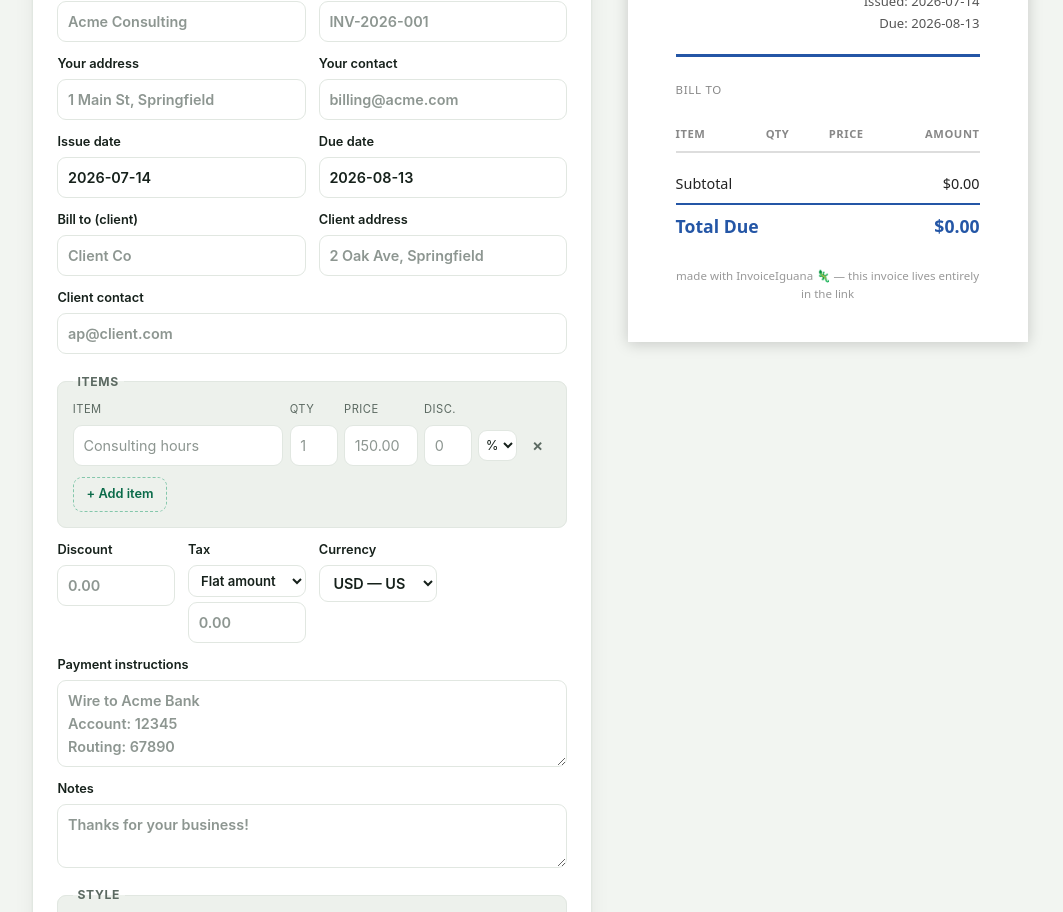
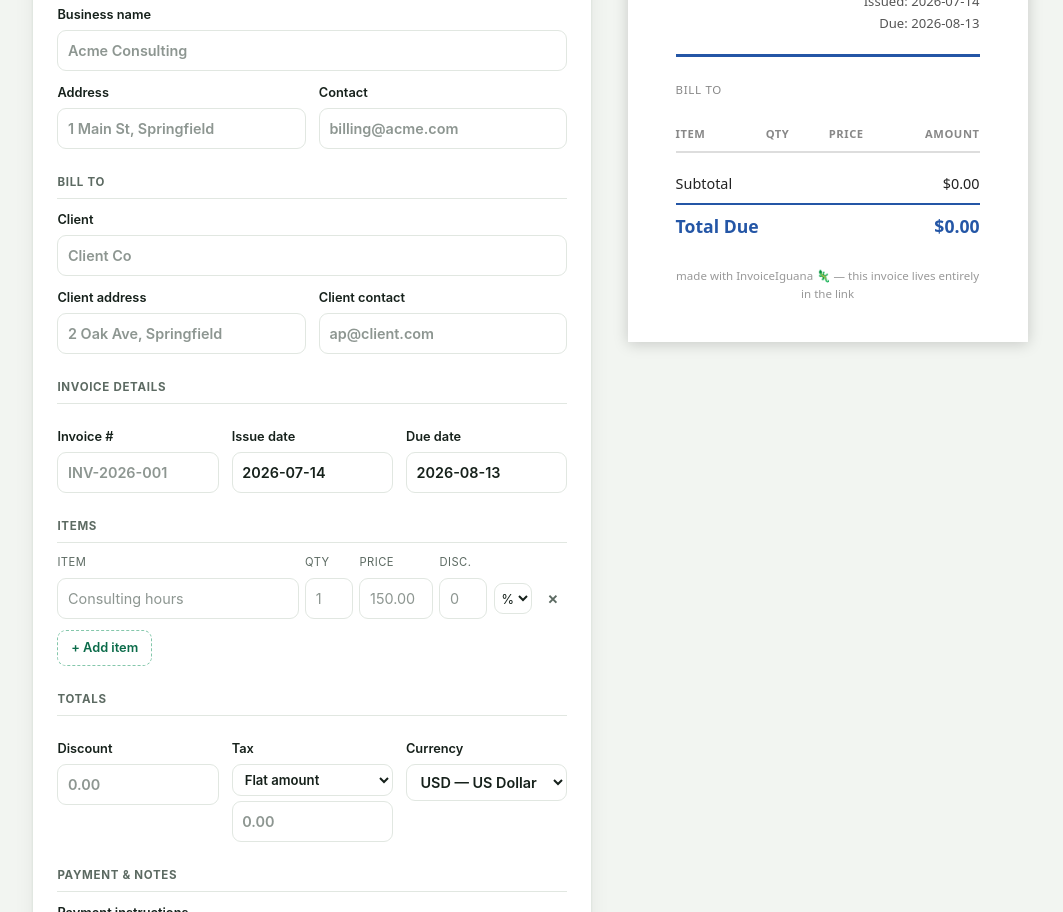
Before and after one commit to JohnnyPicklesInc/InvoiceIguana, a website with bundled scripts: page site/index.html in a window 1280 px wide. Shown: the part 317-1229 px from the top of the page, without its empty margins (110-1173 px from the left). Built offline with nearby package versions, Linux system fonts and the light colour scheme.

Commit message:
remove business restriction

```diff
--- a/site/generator.css
+++ b/site/generator.css
@@ -85,17 +85,31 @@ form textarea { resize: vertical; }
 .grid2 { display: grid; grid-template-columns: 1fr 1fr; gap: 0 0.8rem; }
 .grid4 { display: grid; grid-template-columns: repeat(4, 1fr); gap: 0 0.8rem; }
 
+.grid3 { display: grid; grid-template-columns: repeat(3, 1fr); gap: 0 0.8rem; }
 .tax-preset { font-size: 0.82rem; padding: 0.4rem 0.5rem; }
 .tax-preset + input { margin-top: 0.35rem; }
 
-fieldset {
-  border: 1px solid var(--border);
-  border-radius: var(--radius-sm);
-  margin: 1.1rem 0 0;
-  padding: 0.6rem 0.9rem 0.9rem;
-  background: var(--surface-2);
+/* Grouped form sections — a small header + divider replaces the old wall of
+   inputs and the boxed fieldsets, so the form reads as scannable groups. */
+.form-section { margin-top: 1.5rem; }
+.form-section:first-child { margin-top: 0.25rem; }
+.section-head {
+  margin: 0 0 0.7rem;
+  padding-bottom: 0.4rem;
+  font-size: 0.72rem;
+  font-weight: 700;
+  text-transform: uppercase;
+  letter-spacing: 0.06em;
+  color: var(--muted);
+  border-bottom: 1px solid var(--border);
 }
-legend { font-size: 0.76rem; font-weight: 700; color: var(--muted); text-transform: uppercase; letter-spacing: 0.05em; padding: 0 0.3rem; }
+.form-section > label:first-of-type, .form-section > .grid2, .form-section > .grid3 { margin-top: 0; }
+
+/* Optional logo, tucked behind a toggle to keep the Style section short. */
+.logo-details { margin-top: 0.9rem; }
+.logo-details summary { cursor: pointer; font-weight: 600; font-size: 0.85rem; color: var(--brand-ink); }
+@media (prefers-color-scheme: dark) { .logo-details summary { color: var(--brand); } }
+.logo-details[open] summary { margin-bottom: 0.2rem; }
 
 .item-head, .item-row {
   display: grid;
@@ -242,5 +256,6 @@ input[type="checkbox"] { accent-color: var(--brand); }
 
 @media (max-width: 560px) {
   .grid4 { grid-template-columns: 1fr 1fr; }
+  .grid3 { grid-template-columns: 1fr 1fr; }
   .preview-pane { position: static; }
 }
--- a/site/generator.js
+++ b/site/generator.js
@@ -282,6 +282,10 @@ async function embedLogoFromUrl(url) {
 
 function updateLogoFileStatus() {
   const status = $('logoFileStatus');
+  // Reveal the collapsed "Add a logo" panel when there's a logo (or an error)
+  // to report, so its status/Remove control isn't hidden after an edit-link load.
+  const details = status.closest('details');
+  if (details && (pendingLogoError || pendingLogoData)) details.open = true;
   if (pendingLogoError) {
     status.textContent = pendingLogoError;
     status.hidden = false;
--- a/site/index.html
+++ b/site/index.html
@@ -66,33 +66,43 @@
       </div>
 
       <form id="form" autocomplete="off">
+        <section class="form-section">
+          <h3 class="section-head">Your business</h3>
+          <label>Business name<input id="fSeller" type="text" placeholder="Acme Consulting"></label>
           <div class="grid2">
-          <label>Your business (seller) *<input id="fSeller" type="text" placeholder="Acme Consulting" required></label>
+            <label>Address<input id="fSellerAddress" type="text" placeholder="1 Main St, Springfield"></label>
+            <label>Contact<input id="fSellerContact" type="text" placeholder="billing@acme.com"></label>
+          </div>
+        </section>
+
+        <section class="form-section">
+          <h3 class="section-head">Bill to</h3>
+          <label>Client<input id="fBuyer" type="text" placeholder="Client Co"></label>
+          <div class="grid2">
+            <label>Client address<input id="fBuyerAddress" type="text" placeholder="2 Oak Ave, Springfield"></label>
+            <label>Client contact<input id="fBuyerContact" type="text" placeholder="ap@client.com"></label>
+          </div>
+        </section>
+
+        <section class="form-section">
+          <h3 class="section-head">Invoice details</h3>
+          <div class="grid3">
             <label>Invoice #<input id="fInvoiceNumber" type="text" placeholder="INV-2026-001"></label>
-        </div>
-        <div class="grid2">
-          <label>Your address<input id="fSellerAddress" type="text" placeholder="1 Main St, Springfield"></label>
-          <label>Your contact<input id="fSellerContact" type="text" placeholder="billing@acme.com"></label>
-        </div>
-        <div class="grid2">
             <label>Issue date<input id="fIssueDate" type="text" placeholder="2026-07-01"></label>
             <label>Due date<input id="fDueDate" type="text" placeholder="2026-07-31"></label>
           </div>
+        </section>
 
-        <div class="grid2">
-          <label>Bill to (client)<input id="fBuyer" type="text" placeholder="Client Co"></label>
-          <label>Client address<input id="fBuyerAddress" type="text" placeholder="2 Oak Ave, Springfield"></label>
-        </div>
-        <label>Client contact<input id="fBuyerContact" type="text" placeholder="ap@client.com"></label>
-
-        <fieldset class="items">
-          <legend>Items</legend>
+        <section class="form-section">
+          <h3 class="section-head">Items</h3>
           <div class="item-head"><span>Item</span><span>Qty</span><span>Price</span><span>Disc.</span><span></span><span></span></div>
           <div id="itemRows"></div>
           <button id="addItem" type="button" class="ghost">+ Add item</button>
-        </fieldset>
+        </section>
 
-        <div class="grid4">
+        <section class="form-section">
+          <h3 class="section-head">Totals</h3>
+          <div class="grid3">
             <label>Discount<input id="fDiscount" type="text" inputmode="decimal" placeholder="0.00"></label>
             <label>Tax
               <select id="taxPreset" class="tax-preset">
@@ -104,9 +114,13 @@
             </label>
             <label>Currency<select id="fCurrency"></select></label>
           </div>
+        </section>
 
+        <section class="form-section">
+          <h3 class="section-head">Payment &amp; notes</h3>
           <label>Payment instructions<textarea id="fPaymentInstructions" rows="3" placeholder="Wire to Acme Bank&#10;Account: 12345&#10;Routing: 67890"></textarea></label>
           <label>Notes<textarea id="fNotes" rows="2" placeholder="Thanks for your business!"></textarea></label>
+        </section>
       </form>
 
       <div id="upload" class="upload" hidden>
@@ -136,8 +150,8 @@ item,Consulting hours,10,150</pre>
       <ul id="errors" class="errors" hidden></ul>
       <ul id="warnings" class="warnings" hidden></ul>
 
-      <fieldset class="style">
-        <legend>Style</legend>
+      <section class="form-section style">
+        <h3 class="section-head">Style</h3>
         <div id="templatePicker" class="tpl-picker"></div>
         <div class="style-row">
           <label class="inline"><input id="fAccentOn" type="checkbox"> Accent color
@@ -187,11 +201,14 @@ item,Consulting hours,10,150</pre>
           </div>
         </div>
 
+        <details class="logo-details">
+          <summary>Add a logo</summary>
           <label>Logo image URL <input id="fLogoUrl" type="url" placeholder="https://yoursite.com/logo.png"></label>
           <label>or upload a file <input id="fLogoFile" type="file" accept="image/*"></label>
           <p class="linkmeta">Optional — it's downloaded once and embedded directly in the link at low resolution, so nothing is ever contacted when the invoice is later viewed.</p>
           <p id="logoFileStatus" class="linkmeta" hidden></p>
-      </fieldset>
+        </details>
+      </section>
 
       <div id="result" class="result" hidden>
         <label for="link">Your invoice link</label>
--- a/site/receipt.js
+++ b/site/receipt.js
@@ -245,6 +245,10 @@ async function embedLogoFromUrl(url) {
 
 function updateLogoFileStatus() {
   const status = $('logoFileStatus');
+  // Reveal the collapsed "Add a logo" panel when there's a logo (or an error)
+  // to report, so its status/Remove control isn't hidden after an edit-link load.
+  const details = status.closest('details');
+  if (details && (pendingLogoError || pendingLogoData)) details.open = true;
   if (pendingLogoError) {
     status.textContent = pendingLogoError;
     status.hidden = false;
```
Also changed, not shown: site/receipt.html (+30 -16 lines). Lines whose indentation alone changed are shown as unchanged.
